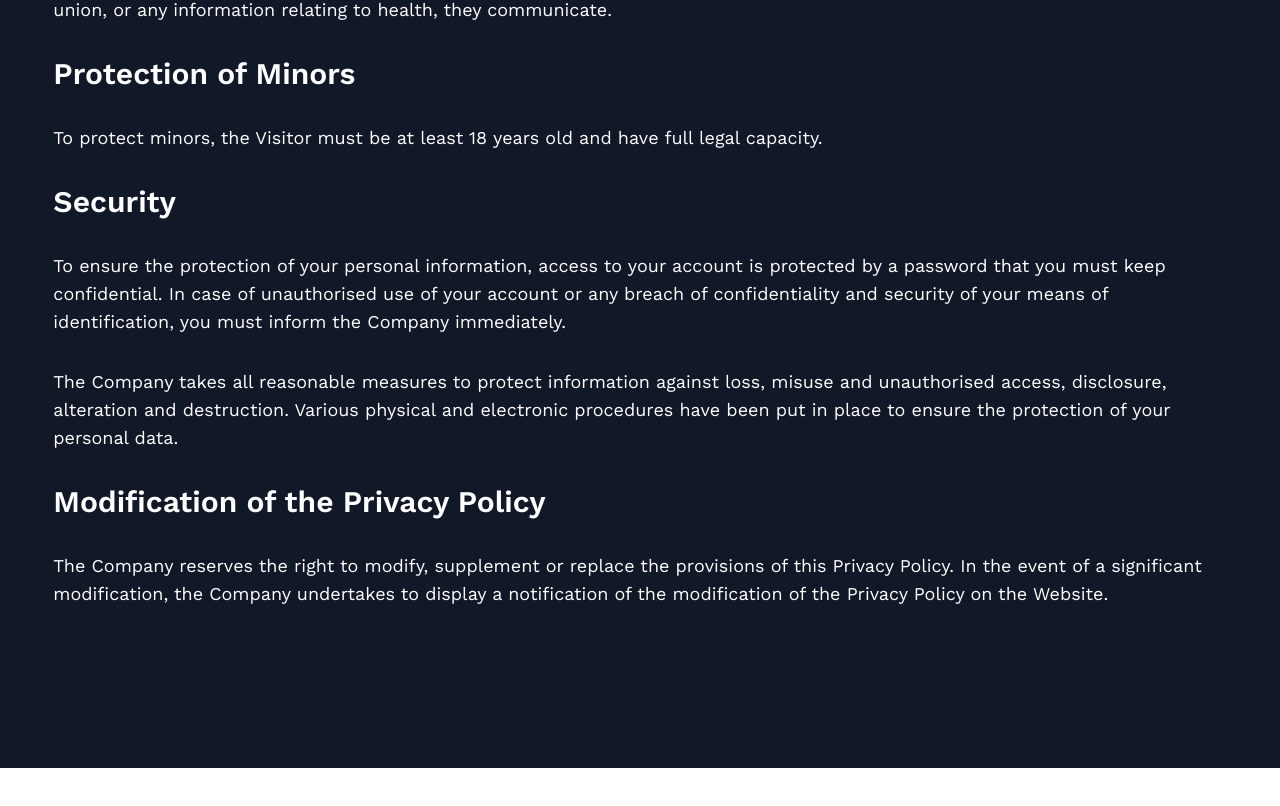
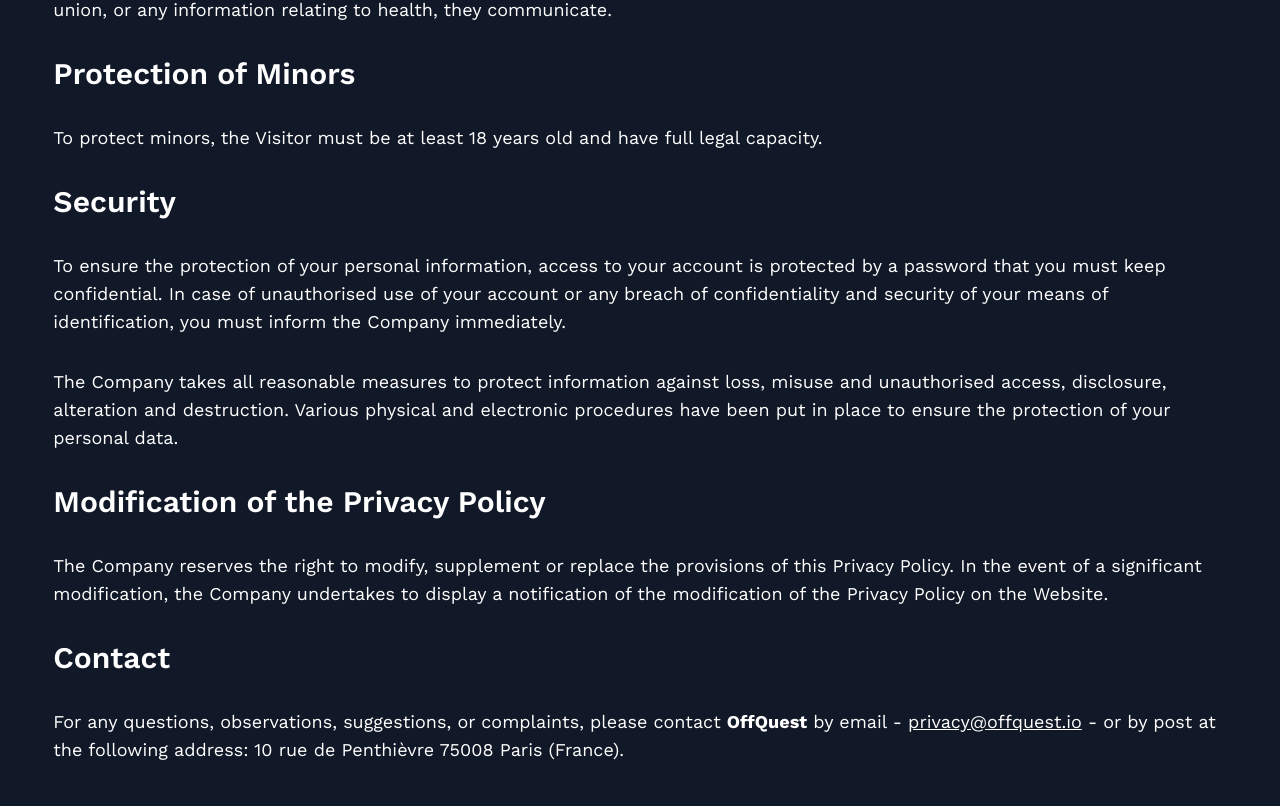
Before and after one commit to fhswno/offquest-website, a Next.js app: page /privacy in a window 1280 px wide. Shown: the part 3428-4234 px from the top of the page. Before the commit the page ends 4196 px from the top, so only its background shows below. Built offline with nearby package versions, Linux system fonts and the light colour scheme.

Commit message:
Update Privacy Policy page content

```diff
--- a/src/app/privacy/page.tsx
+++ b/src/app/privacy/page.tsx
@@ -245,12 +245,28 @@ const Page = () => {
           put in place to ensure the protection of your personal data.
         </p>
         <h2 className="text-2xl font-semibold tablet:text-3xl">
-          Modification of the Privacy Policy{' '}
+          Modification of the Privacy Policy
         </h2>
-        The Company reserves the right to modify, supplement or replace the
-        provisions of this Privacy Policy. In the event of a significant
-        modification, the Company undertakes to display a notification of the
-        modification of the Privacy Policy on the Website.
+        <p>
+          The Company reserves the right to modify, supplement or replace the
+          provisions of this Privacy Policy. In the event of a significant
+          modification, the Company undertakes to display a notification of the
+          modification of the Privacy Policy on the Website.
+        </p>
+        <h2 className="text-2xl font-semibold tablet:text-3xl">Contact</h2>
+
+        <p>
+          For any questions, observations, suggestions, or complaints, please
+          contact <strong>OffQuest</strong> by email -{' '}
+          <Link
+            href="mailto:privacy@offquest.io?subject=About OffQuest's Privacy Policy&body=Hello,%0D%0A%0D%0AI have a question about OffQuest's Privacy Policy..."
+            className="underline"
+          >
+            privacy@offquest.io
+          </Link>{' '}
+          - or by post at the following address: 10 rue de Penthièvre 75008
+          Paris (France).
+        </p>
       </section>
     </main>
   );
```
